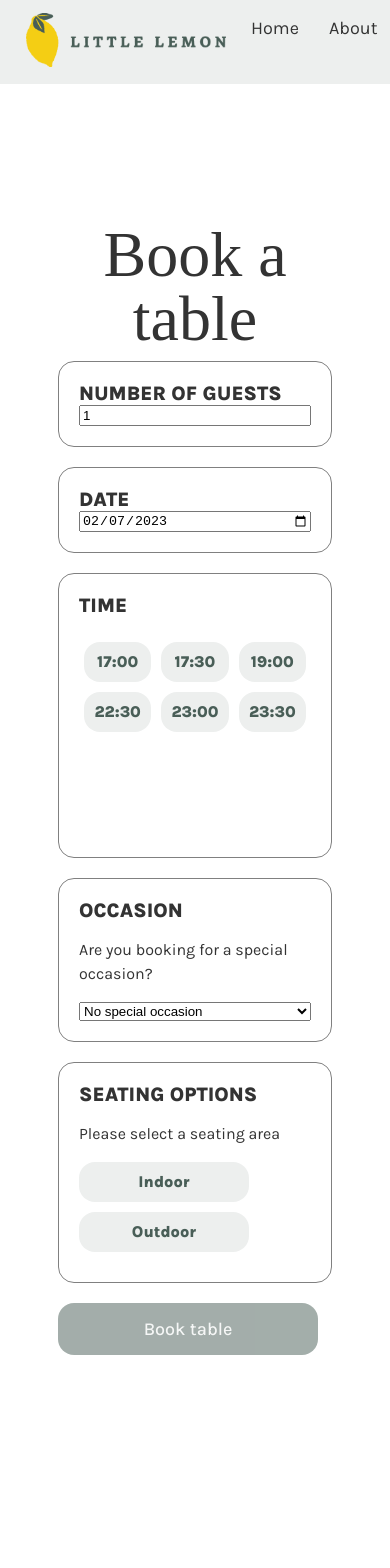
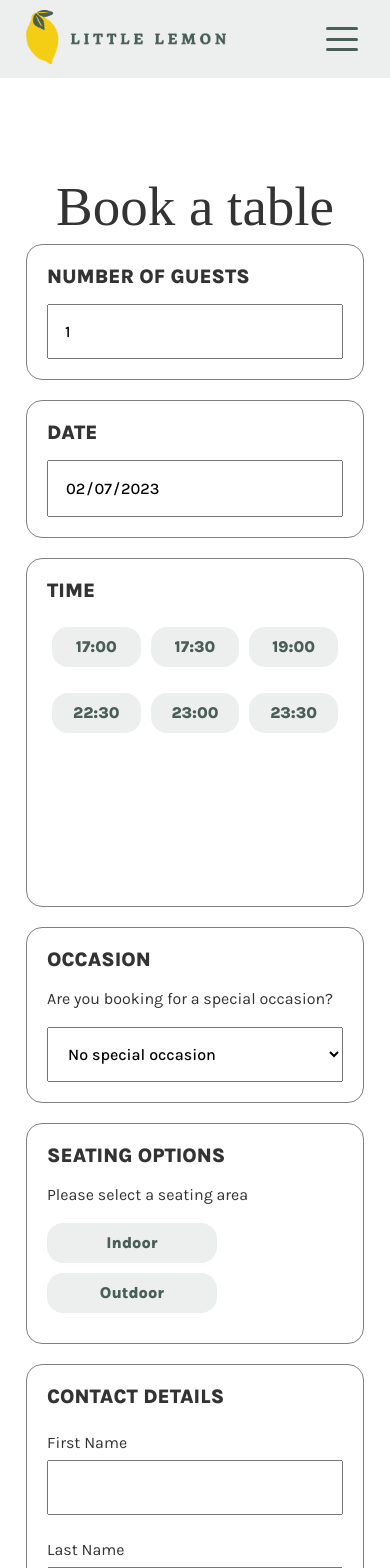
Before and after one commit to fmadeleine/capstone-project, a React (Create React App) app: page /booking in a window 390 px wide. Shown: the top 1568 px of the page. Built offline with nearby package versions, Linux system fonts and the light colour scheme; a web font is replaced by a local one.

Commit message:
responsive styling, hamburger menu

```diff
--- a/package.json
+++ b/package.json
@@ -11,6 +11,7 @@
     "react-dom": "^18.2.0",
     "react-router-dom": "^6.8.1",
     "react-scripts": "5.0.1",
+    "styled-components": "^5.3.6",
     "web-vitals": "^2.1.4",
     "yup": "^1.0.0"
   },
--- a/src/App.css
+++ b/src/App.css
@@ -10,6 +10,7 @@
 body {
   color: var(--darkgrey);
 }
+
 
 h1 {
   font-family: 'Markazi Text', serif;
@@ -52,7 +53,7 @@ p, li, span {
   text-align: left;
 }
 
-p.lead, span.lead {
+p.lead, span.lead, a.lead {
   font-size: 18px;
   font-weight: 500;
 }
@@ -72,6 +73,21 @@ a {
   text-decoration: none;
   color: var(--darkgrey);
 }
+
+
+@media (max-width: 767px) {
+  h1 {
+    font-size: 55px;
+  }
+
+  h2 {
+    font-size: 30px;
+  }
+
+}
+
+
+
 
 [role=button] {
   padding: 15px 5px;
@@ -152,9 +168,53 @@ nav {
   font-size: 18px;
 }
 
+.hamburger {
+  display: none;
+  z-index: 10;
+}
+
+.hamburger-menu {
+  display: none;
+}
+
+
 @media (max-width: 767px) {
   .nav-content {
     padding: 0 1rem;
+  }
+
+  .hamburger-menu {
+    display: block;
+    cursor: pointer;
+    z-index: 10;
+    right: 0;
+    padding-right: 1rem;
+  }
+
+  .hamburger {
+    width: 2rem;
+    height: 2rem;
+    display: flex;
+    justify-content: space-around;
+    z-index: 10;
+    flex-direction: column;
+  }
+
+  .burger {
+    width: 2rem;
+    height: 0.2rem;
+    border-radius: 10px;
+    background-color: var(--primary-color);
+    transform-origin: 1px;
+    transition: all 0.3s ease;
+  }
+
+  .hamburger li {
+    padding: 0.5rem 0;
+  }
+
+  .hamburger li a {
+    color: var(--lightgrey);
   }
 }
 
@@ -164,6 +224,7 @@ main {
   margin: auto;
   text-align: center;
   overflow-x: hidden;
+  min-height: calc(100vh - 330px - 80px);
 }
 
 .content {
@@ -173,8 +234,8 @@ main {
 }
 
 @media (max-width: 767px) {
-  main {
-    padding: 1rem 1rem 6rem 1rem;
+  .content {
+    padding: 4rem 1rem;
   }
 }
 
@@ -213,6 +274,24 @@ main {
   height: 500px;
   object-fit: cover;
   border-radius: 16px;
+}
+
+@media (max-width: 767px) {
+  .hero-section .content {
+    flex-direction: column;
+    padding-top: 0;
+  }
+
+  .hero-col-1 {
+    order: 2;
+  }
+
+  .hero-col-2 img {
+    position: relative;
+    width: 120vw;
+    left: -20vw;
+    height: 40vh;
+  }
 }
 
 
@@ -310,6 +389,13 @@ main {
 }
 
 
+@media (max-width: 767px) {
+  .testimonial-wrapper {
+    grid-template-columns: repeat(1, 1fr)
+  }
+}
+
+
 /*About Section*/
 .about-section {
   display: flex;
@@ -342,6 +428,20 @@ main {
 }
 
 
+@media (max-width: 767px) {
+  .about-section {
+    flex-direction: column;
+    margin-bottom: 0;
+  }
+
+  .about-col-2 img {
+    position: static;
+    margin-bottom: 2rem;
+    width: 90vw;
+  }
+}
+
+
 
 /*Booking Page*/
 
@@ -356,9 +456,10 @@ main {
   border-radius: 16px;
   margin: 10px;
   padding: 30px;
+  text-align: left;
 }
 
-.guests, .date, .time {
+.guests, .date, .time, .contact-details {
   grid-column: 1 / span 12;
 }
 
@@ -366,15 +467,64 @@ main {
  grid-column: 1 / span 7;
 }
 
+.occasion-details select {
+  width: 60%;
+}
+
 .seating {
   grid-column: 8 / span 5;
 }
+
 
 .bookings-nav {
   border: none;
   grid-column: 10 / span 3;
   padding: 0;
 }
+
+label {
+  margin-bottom: 1rem;
+  font-family: 'Karla', sans-serif;
+}
+
+
+
+input, select {
+  position: relative;
+  font-family: 'Karla', sans-serif;
+  font-size: 16px;
+  font-weight: 500;
+  padding: 1rem;
+}
+
+input[type="date"]::-webkit-calendar-picker-indicator {
+  width: auto;
+  height: auto;
+  cursor: pointer;
+  left: 0;
+  right: 0;
+  top: 0;
+  bottom: 0;
+  position: absolute;
+  background: transparent;
+  color: transparent;
+}
+
+input[type="email"], input[type="text"] {
+  width: 96%;
+  margin-top: 0.5rem;
+}
+
+
+.contact-detail {
+  margin-top: 1.5rem;
+}
+
+.error {
+  color: var(--secondary-color);
+}
+
+
 
 
 
@@ -389,6 +539,14 @@ main {
 
   .bookings-nav {
     padding: 0;
+  }
+
+  .occasion-details select {
+    width: 100%;
+  }
+
+  input[type="email"], input[type="text"] {
+    width: 88%;
   }
 }
 
@@ -448,7 +606,10 @@ main {
 
 
 
-
+/*Booking Confirmation*/
+.confirmation-section p {
+  text-align: center;
+}
 
 
 
@@ -471,3 +632,18 @@ footer {
 .footer-content a {
   color: var(--lightgrey);
 }
+
+@media (max-width: 767px) {
+  .footer-content {
+    flex-direction: column;
+  }
+
+  .footer-content img {
+    margin: auto;
+  }
+
+  .footer-content > div {
+    margin-bottom: 2rem;
+  }
+
+}
--- a/src/components/BookingForm.js
+++ b/src/components/BookingForm.js
@@ -7,11 +7,6 @@ import * as Yup from 'yup';
 
 function BookingForm(props) {
 
-    // const [guests, setGuests] = useState("1");
-    // const [date, setDate] = useState(new Date().toISOString().split('T')[0]);
-    // const [occasion, setOccasion] = useState("No special occasion");
-    // const [seating, setSeating] = useState("");
-    // const [time, setTime] = useState("");
 
     const availableSeating = [
         {
@@ -24,31 +19,9 @@ function BookingForm(props) {
         }
     ]
 
-    // const handleSubmit = (e) => {
-    //     const formData = {
-    //         guests: guests,
-    //         date: date,
-    //         occasion: occasion,
-    //         seating: seating,
-    //         time: time
-    //     };
-    //     e.preventDefault();
-    //     props.submitForm(formData);
-    //     clearForm()
-    // }
-
-    // const clearForm = () => {
-    //     setGuests("1");
-    //     setDate(new Date().toISOString().split('T')[0]);
-    //     setTime("");
-    //     setOccasion("No special occasion");
-    //     setSeating("");
-    // }
-
-
 
     const styleError = {
-        borderColor: "red",
+        borderColor: "#EE9972",
         borderStyle: "solid",
     }
 
@@ -58,13 +31,13 @@ function BookingForm(props) {
             date: new Date().toISOString().split('T')[0],
             time: '',
             occasion: 'No special occasion',
-            seating: ''
+            seating: '',
+            fname: '',
+            lname: '',
+            email: '',
         },
         onSubmit: values => {
             props.submitForm(values);
-        },
-        validate: (values) => {
-            console.log(values)
         },
         validationSchema: Yup.object({
             guests: Yup.number()
@@ -78,6 +51,9 @@ function BookingForm(props) {
                 .required('Please select a time.'),
             seating: Yup.string()
                 .required('Please select a seating area.'),
+            email: Yup.string()
+                .email('Please enter a valid email address.')
+                .required('Please enter a valid email address.'),
         })
     })
 
@@ -90,13 +66,13 @@ function BookingForm(props) {
                         <label htmlFor="guests"><h3>Number of Guests</h3></label>
                         <input type="number" placeholder="1" id="guests" name="guests" {...formik.getFieldProps('guests')} style={formik.touched.guests && formik.errors.guests ? styleError : null}></input>
                         {formik.touched.guests && formik.errors.guests ? (
-                            <div>{formik.errors.guests}</div>) : null}
+                            <div><p className="highlight error">{formik.errors.guests}</p></div>) : null}
                     </div>
                     <div className="bookings-segment date">
                         <label htmlFor="date"><h3>Date</h3></label>
                         <input type="date" name="date" data-testid="select-option" id="date" value={formik.values.date} onChange={(e) => {props.changeDate(e); formik.handleChange(e)}} style={formik.errors.date ? styleError : null}></input>
                         {formik.errors.date ? (
-                            <div>{formik.errors.date}</div>) : null}
+                            <div><p className="highlight error">{formik.errors.date}</p></div>) : null}
                     </div>
                     <div className="bookings-segment time">
                         <h3>Time</h3>
@@ -111,6 +87,7 @@ function BookingForm(props) {
                         </div>
                     </div>
                     <div className="bookings-segment occasion">
+                        <div className="occasion-details">
                             <label htmlFor="occasion">
                                 <h3>Occasion</h3>
                                 <p>Are you booking for a special occasion?</p>
@@ -122,6 +99,7 @@ function BookingForm(props) {
                                 <option>Engagement</option>
                             </select>
                         </div>
+                    </div>
                     <div className="bookings-segment seating">
                         <h3>Seating Options</h3>
                         <p>Please select a seating area</p>
@@ -131,9 +109,26 @@ function BookingForm(props) {
                                 <input type="radio" name="seating" className="card-input-element" data-testid="seating" id={option.id} value={option.value} onChange={formik.handleChange} style={formik.touched.seating && formik.errors.seating ? styleError : null}></input>
                                 <span className="card-input">{option.value}</span>
                             </label>
-                        ))} {formik.touched.seating && formik.errors.seating ? (
-                            <div>{formik.errors.seating}</div>) : null}</div>
-
+                        ))}</div>
+                    </div>
+                    <div className="bookings-segment contact-details">
+                        <h3>Contact Details</h3>
+                        <div className="contact-detail">
+                            <label htmlFor="fname">First Name
+                                <input type="text" name="fname" id="fname" {...formik.getFieldProps('fname')}></input>
+                            </label>
+                        </div>
+                        <div className="contact-detail">
+                            <label htmlFor="lname">Last Name
+                                <input type="text" name="lname" id="lname" {...formik.getFieldProps('lname')}></input>
+                            </label>
+                        </div>
+                        <div className="contact-detail">
+                            <label htmlFor="email">Email Address *
+                                <input type="email" name="email" id="email" {...formik.getFieldProps('email')} style={formik.touched.email && formik.errors.email ? styleError : null}></input>
+                            </label>
+                        {formik.touched.email && formik.errors.email ? (
+                            <div><p className="highlight error">{formik.errors.email}</p></div>) : null}</div>
                     </div>
                     <div className="bookings-segment bookings-nav">
                     <input type="submit" role="button" aria-label="Click" className="btn-secondary-filled" value="Book table" disabled={!(formik.isValid && formik.dirty)}></input>
--- a/src/components/Footer.js
+++ b/src/components/Footer.js
@@ -1,3 +1,6 @@
+import { Link } from "react-router-dom";
+
+
 function Footer() {
     return (
         <footer>
@@ -6,12 +9,12 @@ function Footer() {
                 <div>
                     <h4>Navigation</h4>
                     <ul>
-                        <li><a href="">Home</a></li>
-                        <li><a href="">About</a></li>
-                        <li><a href="">Menu</a></li>
-                        <li><a href="">Reservations</a></li>
-                        <li><a href="">Order Online</a></li>
-                        <li><a href="">Login</a></li>
+                        <li><Link to="/">Home</Link></li>
+                        <li><Link to="/about">About</Link></li>
+                        <li><Link to="/menu">Menu</Link></li>
+                        <li><Link to="/booking">Reservations</Link></li>
+                        <li><Link to="/order">Order Online</Link></li>
+                        <li><Link to="/login">Login</Link></li>
                     </ul>
                 </div>
                 <div>
--- /dev/null
+++ b/src/components/Hamburger.js
@@ -0,0 +1,11 @@
+
+function Hamburger() {
+    return (<div className="hamburger">
+                   <div className="burger burger1"></div>
+                   <div className="burger burger2"></div>
+                   <div className="burger burger3"></div>
+            </div>
+    );
+  }
+
+  export default Hamburger;
--- a/src/components/Nav.js
+++ b/src/components/Nav.js
@@ -1,21 +1,63 @@
+import { useState } from 'react';
 import { Link } from 'react-router-dom';
+import Hamburger from './Hamburger';
+import styled from 'styled-components';
+
+
+const NavStyle = styled.div`
+        @media (max-width: 767px) {
+            display: ${props => props.display};
+            background-color: #EDEFEE;
+            height: 100vh;
+            width: 60vw;
+            position: fixed;
+            right: 0;
+            top: 0;
+            z-index: 10;
+            box-shadow: -10px 0px 50px #0000001f;
+
+            ul {
+                flex-direction: column;
+                padding: 2rem;
+            }
+
+            ul li a {
+                color: #333333;
+            }
+        },
+
+
+        `
+
 
 function Nav() {
+
+    const [hamburgerOpen, setHamburgerOpen] = useState(false);
+
+    const toggleHamburger = () => {
+        setHamburgerOpen(!hamburgerOpen)
+    }
+
     return (
         <nav>
             <div className="nav-content">
                 <div>
-                    <img src="images/logo.png" width={200} alt="little lemon logo"/>
+                    <Link to="/" >
+                        <img src="images/logo.png" width={200} alt="little lemon logo"/>
+                    </Link>
                 </div>
-                <div className="nav-links">
+                <NavStyle className="nav-links" display={hamburgerOpen ? 'block' : 'none'}>
                     <ul>
-                        <li><Link to="/">Home</Link></li>
-                        <li><Link to="/about">About</Link></li>
-                        <li><Link to="/menu">Menu</Link></li>
-                        <li><Link to="/booking">Reservations</Link></li>
-                        <li><Link to="/order">Order Online</Link></li>
-                        <li><Link to="/login">Login</Link></li>
+                        <li><Link to="/" onClick={toggleHamburger}>Home</Link></li>
+                        <li><Link to="/about" onClick={toggleHamburger}>About</Link></li>
+                        <li><Link to="/menu" onClick={toggleHamburger}>Menu</Link></li>
+                        <li><Link to="/booking" onClick={toggleHamburger}>Reservations</Link></li>
+                        <li><Link to="/order" onClick={toggleHamburger}>Order Online</Link></li>
+                        <li><Link to="/login" onClick={toggleHamburger}>Login</Link></li>
                     </ul>
+                </NavStyle>
+                <div className='hamburger-menu' onClick={toggleHamburger}>
+                    <Hamburger isOpen={hamburgerOpen}/>
                 </div>
             </div>
         </nav>
```
Also changed, not shown: src/components/ConfirmedBooking.js (+4 -13 lines), public/images/tick.svg (added), 1 other file (tests, documents, lock files or other folders). Lines whose indentation alone changed are shown as unchanged.
